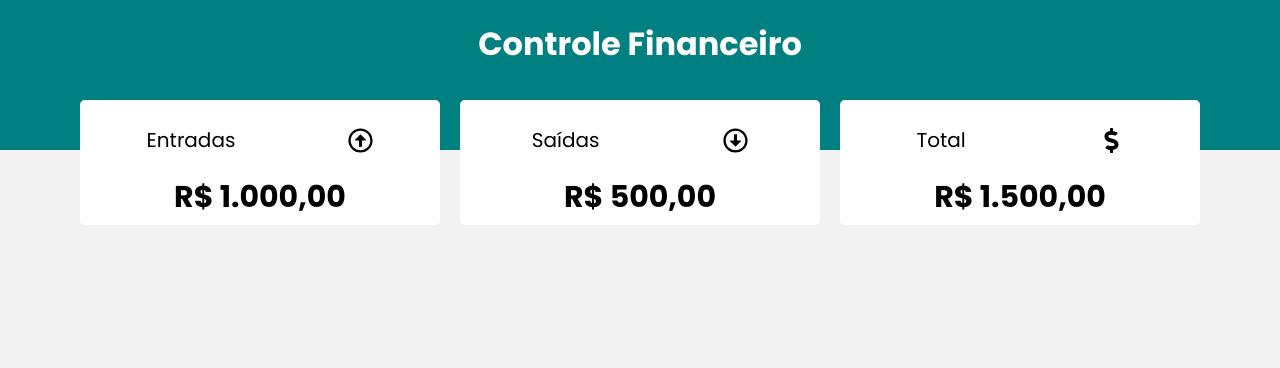
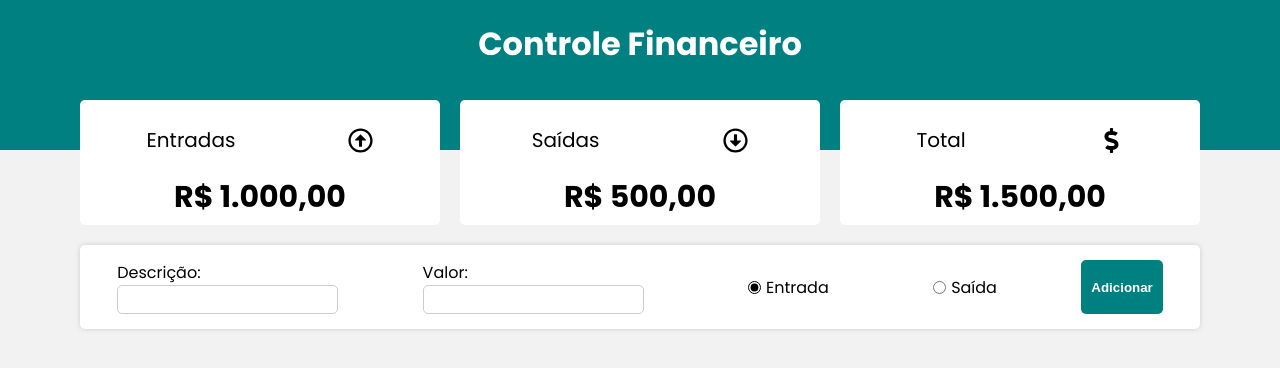
Before and after one commit to hgcosta/controle-financeiro, a React (Create React App) app: page / in a window 1280 px wide. Shown: the top 368 px of the page. Built offline with nearby package versions, Linux system fonts and the light colour scheme.

Commit message:
Componentes de formulario para adicionar entradas

```diff
--- a/src/App.js
+++ b/src/App.js
@@ -1,4 +1,5 @@
 import React from "react";
+import Form from "./components/form";
 import Header from "./components/header";
 import Resume from "./components/resume";
 import GlobalStyle from "./styles/global";
@@ -10,6 +11,7 @@
      <>
         <Header/>
         <Resume/>
+        <Form />
         <GlobalStyle/>
      </>
 
--- /dev/null
+++ b/src/components/form/index.js
@@ -0,0 +1,46 @@
+import React, {useState} from 'react'
+import * as C from "./styles";
+
+
+
+const Form = () => {
+
+    const [desc, setDesc]= useState("");
+    const [amount, setAmount] = useState("");
+    const [isExpense, setExpense] = useState(false);
+
+    const handleSave = () =>{
+        if(!desc || !amount){
+            alert("Informe a descrição e o valor!");
+            return;
+        }else if (amount < 1){
+            alert("O valor precisa ser positivo")
+            return;
+        }
+    }
+
+
+  return (
+    <C.Container>
+        <C.InputContent>
+            <C.Label>Descrição:</C.Label>
+            <C.Input value={desc} onChange={(e)=> setDesc(e.target.value)} />
+        </C.InputContent>
+        <C.InputContent>
+            <C.Label>Valor:</C.Label>
+            <C.Input value={amount} type="number" onChange={(e)=> setAmount(e.target.value)} />
+        </C.InputContent>
+        <C.RadioGroup>
+            <C.Input type="radio" id="rIncome" defaultChecked name="group1" onChange={()=> setExpense(!isExpense)} />
+            <C.Label HtmlFor="rIncome">Entrada</C.Label>
+        </C.RadioGroup>
+        <C.RadioGroup>
+            <C.Input type="radio" id="irExpenses" name="group1" onChange={()=> setExpense(!isExpense)} />
+            <C.Label HtmlFor="irExpenses">Saída</C.Label>
+        </C.RadioGroup>
+        <C.Button>Adicionar</C.Button>
+    </C.Container>
+  )
+}
+
+export default Form;
--- /dev/null
+++ b/src/components/form/styles.js
@@ -0,0 +1,54 @@
+import styled from "styled-components";
+
+export const Container = styled.div`
+    max-width:1120px;
+    margin:20px auto;
+    width:98%;
+    background-color:#fff;
+    box-shadow: 0px 0px 5px #ccc;
+    border-radius:5px;
+    display:flex;
+    justify-content:space-around;
+    padding:15px 0px;
+    gap:10px;
+
+    @media(max-width:750px){
+        display:grid;
+    }
+`;
+
+export const InputContent = styled.div`
+    display:flex;
+    flex-direction:column;
+`;
+
+export const Label = styled.label``;
+
+export const Input = styled.input`
+    outline:none;
+    border-radius:5px;
+    padding:5px 10px;
+    font-size: 15px;
+    border: 1px solid #ccc;
+
+`;
+
+export const RadioGroup = styled.div`
+    display:flex;
+    align-items: center;
+    input{
+        margin:0 5px 0 20px;
+        accent-color:black;
+
+    }
+`;
+
+export const Button = styled.button`
+    padding:5px 10px;
+    border:none;
+    border-radius:5px;
+    cursor:pointer;
+    color:white;
+    background-color:teal;
+    font-weight:bold;
+`
```
